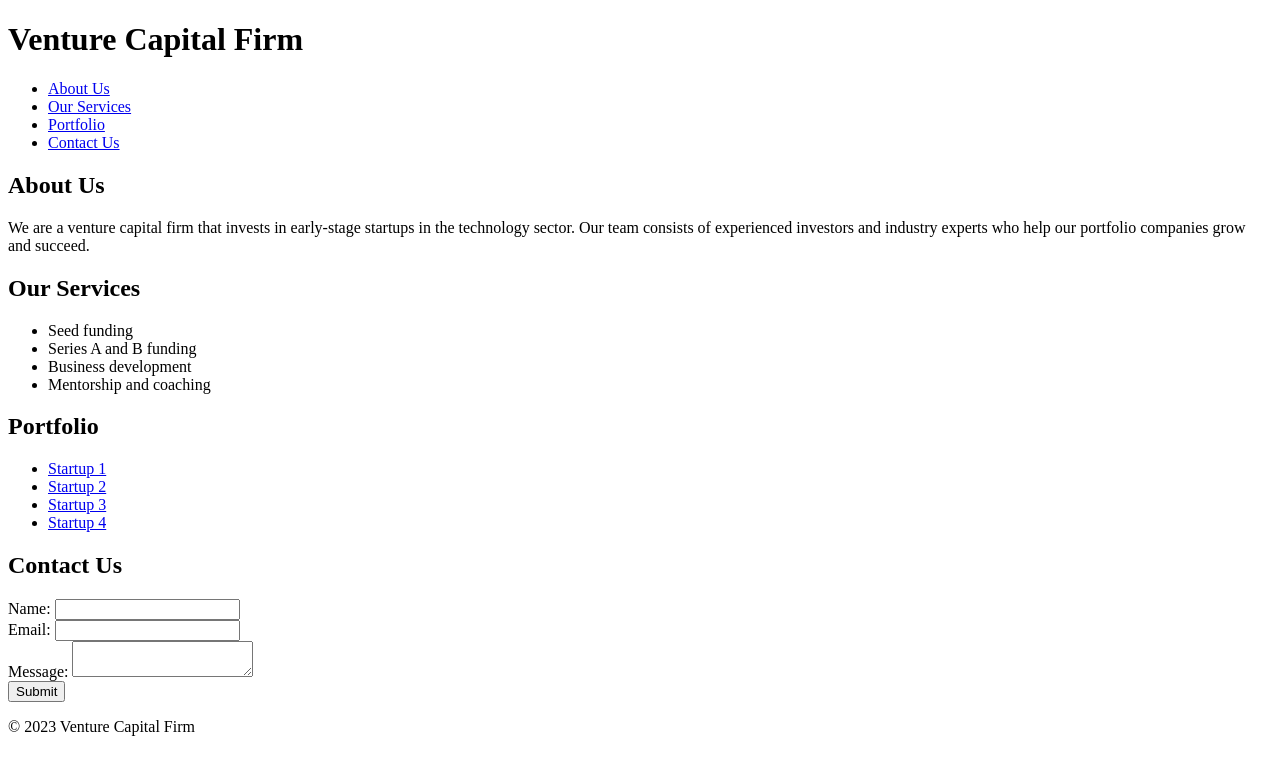
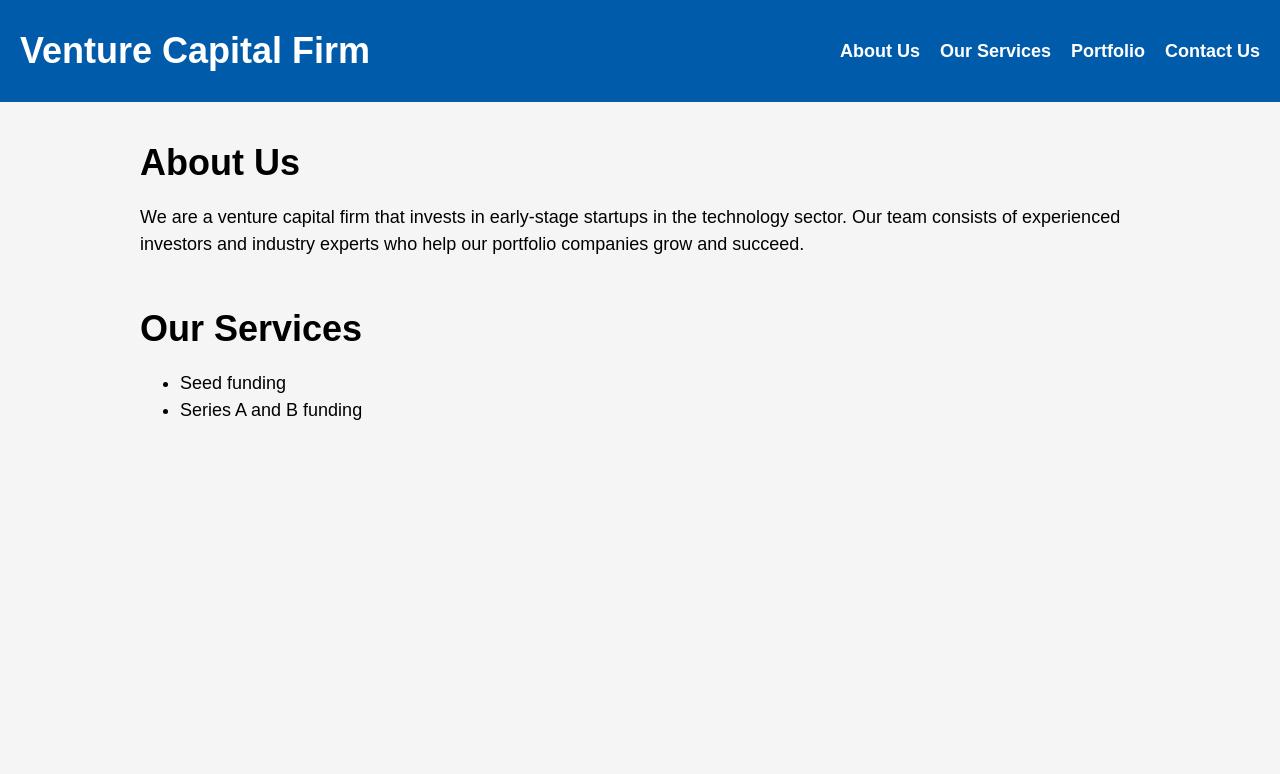
Before and after one commit to ElectricFutureVC/ElectricFutureVC.github.io, a plain HTML site: page index.html in a window 1280 px wide. Drawn offline with Linux system fonts and the light colour scheme.

Commit message:
Update index.html

```diff
--- a/index.html
+++ b/index.html
@@ -2,7 +2,96 @@
 <link rel="shortcut icon" type="image/x-icon" href="4catalyzer_favicon.ico">
 <html>
   <head>
-    <title>4CatalyzerVC</title>
+    <title>4Catalyzer VC</title>
+    <style>
+      body {
+        font-family: Arial, sans-serif;
+        margin: 0;
+        padding: 0;
+        background-color: #f5f5f5;
+      }
+      header {
+        background-color: #005baa;
+        color: #fff;
+        padding: 10px 20px;
+        display: flex;
+        justify-content: space-between;
+        align-items: center;
+      }
+      nav ul {
+        list-style: none;
+        margin: 0;
+        padding: 0;
+        display: flex;
+      }
+      nav li {
+        margin-left: 20px;
+      }
+      nav a {
+        color: #fff;
+        text-decoration: none;
+        font-weight: bold;
+        font-size: 18px;
+      }
+      nav a:hover {
+        text-decoration: underline;
+      }
+      main {
+        max-width: 1000px;
+        margin: 0 auto;
+        padding: 20px;
+      }
+      h1, h2 {
+        font-size: 36px;
+        margin: 20px 0;
+      }
+      p, ul {
+        font-size: 18px;
+        line-height: 1.5;
+      }
+      section {
+        margin-bottom: 50px;
+      }
+      footer {
+        background-color: #005baa;
+        color: #fff;
+        padding: 10px 20px;
+        text-align: center;
+        position: fixed;
+        bottom: 0;
+        width: 100%;
+      }
+      footer p {
+        margin: 0;
+      }
+      label {
+        display: block;
+        margin-bottom: 10px;
+        font-weight: bold;
+      }
+      input[type="text"],
+      input[type="email"],
+      textarea {
+        width: 100%;
+        padding: 10px;
+        border: 2px solid #ccc;
+        border-radius: 5px;
+        font-size: 18px;
+        margin-bottom: 20px;
+      }
+      input[type="submit"] {
+        background-color: #005baa;
+        color: #fff;
+        border: none;
+        padding: 10px 20px;
+        font-size: 18px;
+        cursor: pointer;
+        transition: background-color 0.3s;
+      }
+      input[type="submit"]:hover {
+        background-color: #0072c6;
+      }
+    </style>
   </head>
   <body>
     <header>
@@ -25,38 +114,4 @@
         <h2>Our Services</h2>
         <ul>
           <li>Seed funding</li>
-          <li>Series A and B funding</li>
-          <li>Business development</li>
-          <li>Mentorship and coaching</li>
-        </ul>
-      </section>
-      <section id="portfolio">
-        <h2>Portfolio</h2>
-        <ul>
-          <li><a href="#">Startup 1</a></li>
-          <li><a href="#">Startup 2</a></li>
-          <li><a href="#">Startup 3</a></li>
-          <li><a href="#">Startup 4</a></li>
-        </ul>
-      </section>
-      <section id="contact">
-        <h2>Contact Us</h2>
-        <form>
-          <label for="name">Name:</label>
-          <input type="text" id="name" name="name" required><br>
-
-          <label for="email">Email:</label>
-          <input type="email" id="email" name="email" required><br>
-
-          <label for="message">Message:</label>
-          <textarea id="message" name="message" required></textarea><br>
-
-          <input type="submit" value="Submit">
-        </form>
-      </section>
-    </main>
-    <footer>
-      <p>&copy; 2023 Venture Capital Firm</p>
-    </footer>
-  </body>
-</html>
+          <li>Series A and B funding</li
```
